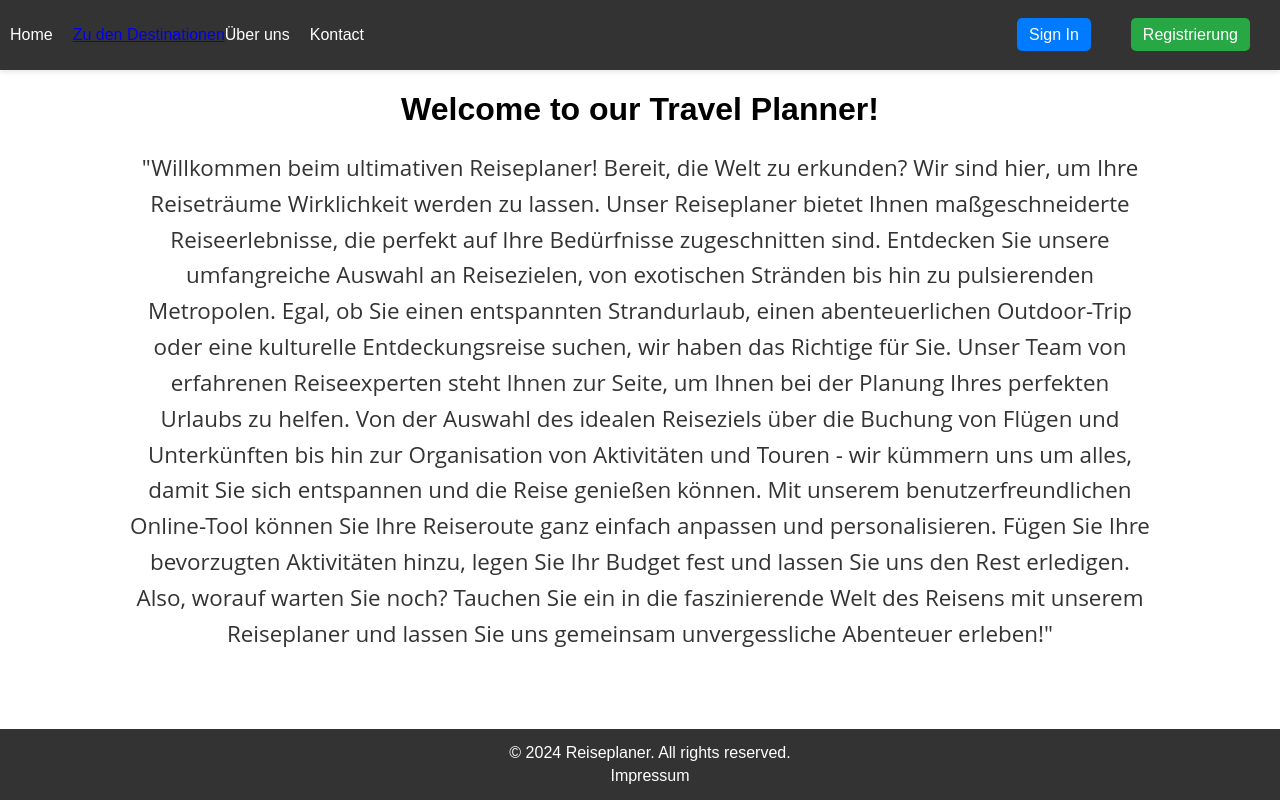
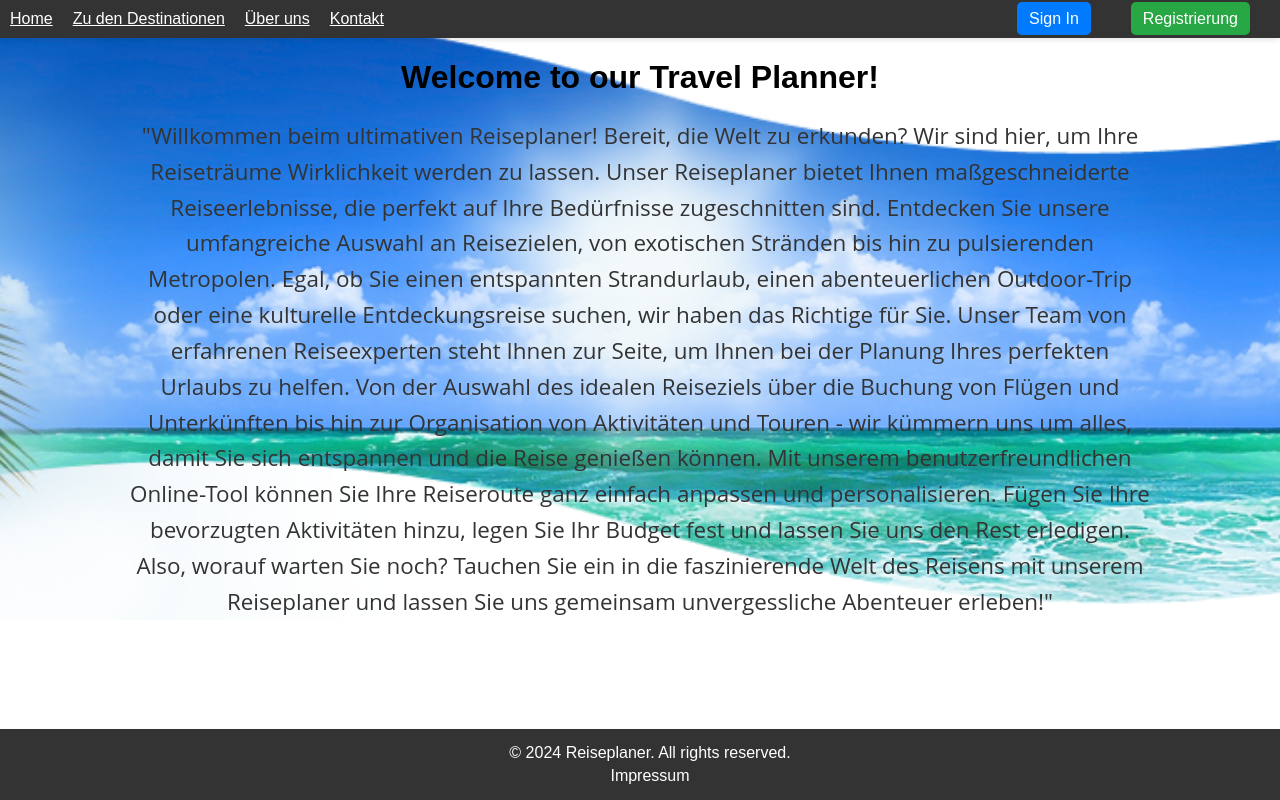
Before and after one commit to MauriceTre/Abschlussprojekt, a React (Create React App) app: page / in a window 1280 px wide. Built offline with nearby package versions, Linux system fonts and the light colour scheme.

Commit message:
insert backgroundimage to landingpage

```diff
--- a/src/components/LandingPage.js
+++ b/src/components/LandingPage.js
@@ -1,11 +1,12 @@
 import React from "react";
 import Header from "../components/common/Header";
 import Footer from "../components/common/Footer"
-
+import backgroundImage from "../assets/background.png";
+import "../styles/Landingpage.css"
 
 const LandingPage = () => {
   return (
-    <div className="landing-page">
+    <div className="landing-page"style={{ backgroundImage: `url(${backgroundImage})` }}>
       <Header />
       <main>
         <h1>Welcome to our Travel Planner!</h1>
--- a/src/components/common/Header.css
+++ b/src/components/common/Header.css
@@ -3,12 +3,12 @@ header {
     background-color: #333;
     color: #fff;
     padding: 10px;
-    box-shadow: 0 2px 5px rgba(0, 0, 0, 0.1); /* Schatten hinzufügen */
+    box-shadow: 0 2px 5px rgba(14, 13, 13, 0.1); /* Schatten hinzufügen */
   }
 
   nav {
     display: flex;
-    justify-content: space-between; /* Linke und rechte Links trennen */
+    justify-content: space-between;
   }
 
   .left-links {
@@ -67,3 +67,11 @@ header {
   .register:hover {
     background-color: #218838;
   }
+  ul {
+    padding: 0;
+    margin: 0;
+  }
+  .white-link {
+    color: white;
+    margin-right: 20px;
+  }
--- a/src/components/common/Header.js
+++ b/src/components/common/Header.js
@@ -7,10 +7,10 @@ const Header = () => {
     <header>
       <nav>
         <ul className="left-links">
-          <li><a href="#">Home</a></li>
-          <Link to="/destination">Zu den Destinationen</Link>
-          <li><a href="#">Über uns</a></li>
-          <li><a href="#">Kontact</a></li>
+        <Link to="/" className="white-link">Home</Link>
+          <Link to="/destination" className="white-link">Zu den Destinationen</Link>
+          <Link to="#" className="white-link">Über uns</Link>
+          <Link to="#" className="white-link">Kontakt</Link>
         </ul>
         <ul className="right-links">
           <li><a href="#" className="sign-in">Sign In</a></li>
--- /dev/null
+++ b/src/styles/Landingpage.css
@@ -0,0 +1,5 @@
+.landing-page {
+  background-image: url("../assets/background.png");
+  background-size: cover;
+  background-position: center;
+}
```
Also changed, not shown: src/assets/background.png (added).
